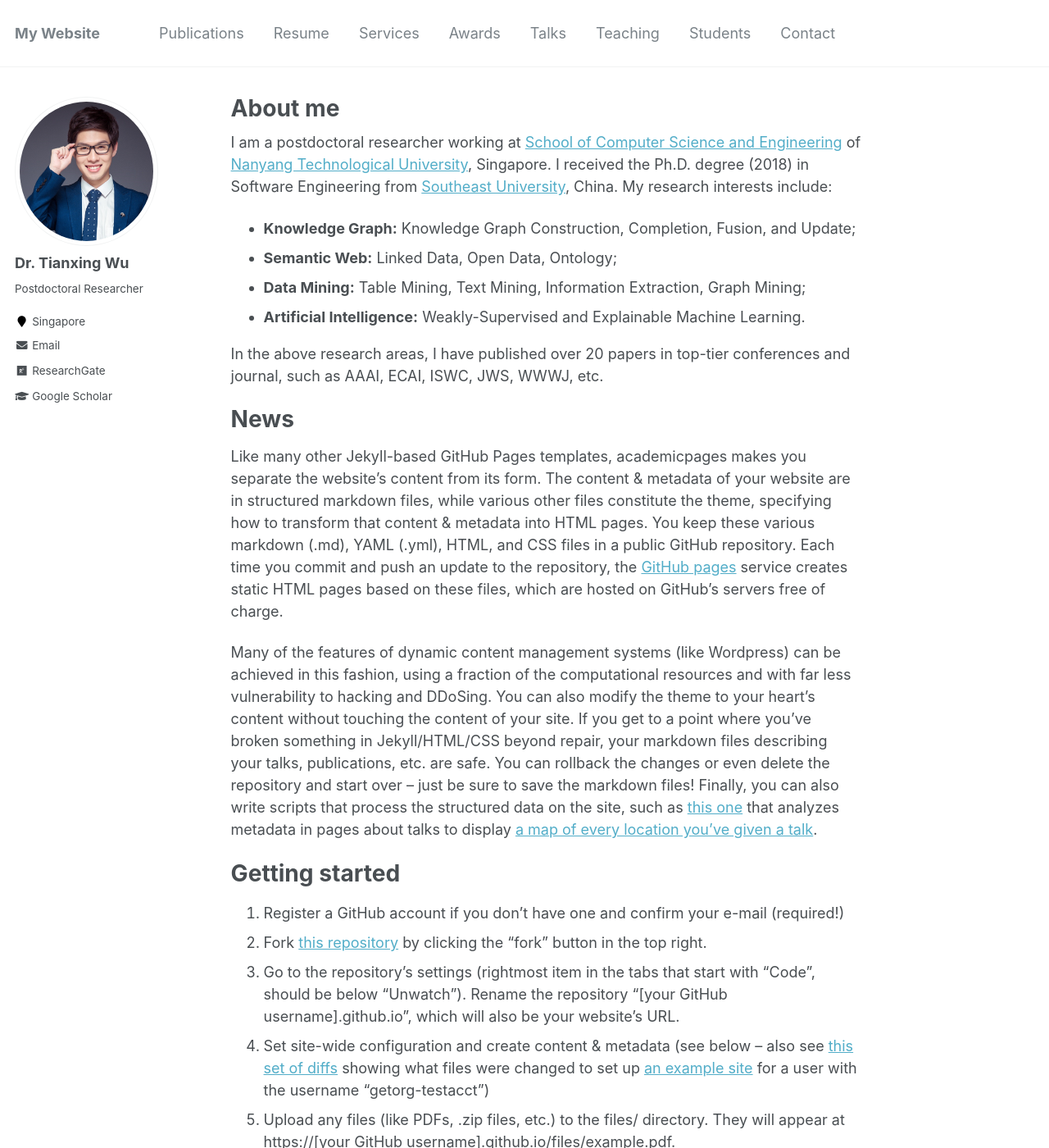
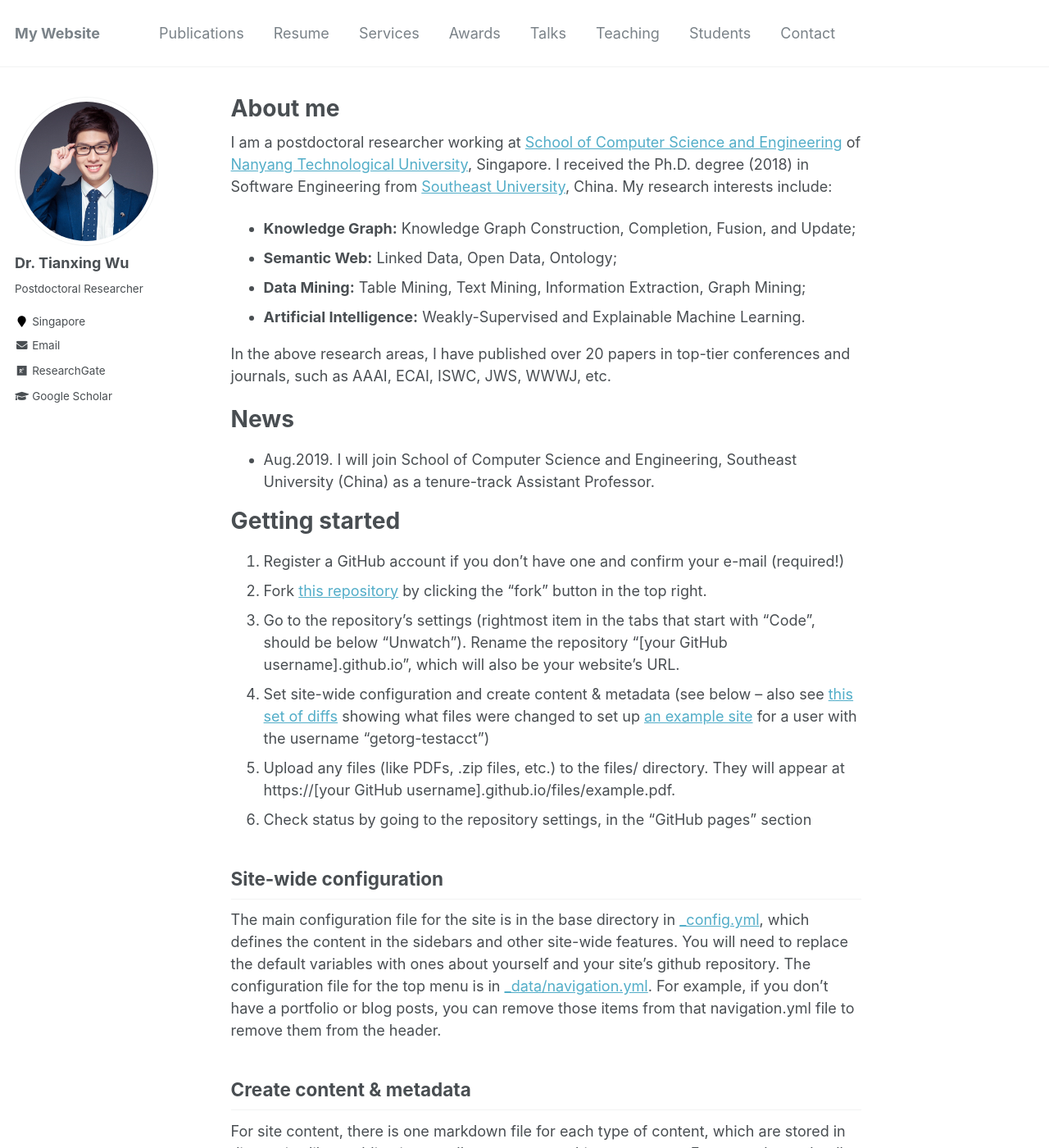
Before and after one commit to tianxing-wu/tianxing-wu.github.io, a Jekyll site: the page built from _pages/about.md, in a window 1280 px wide and 1400 px high. Shown: the whole window at 82% size. Built offline with Jekyll 4.4.1, drawn with Linux system fonts in a browser that asks for light colours.

Commit message:
site update

```diff
--- a/_pages/about.md
+++ b/_pages/about.md
@@ -14,13 +14,13 @@ I am a postdoctoral researcher working at [School of Computer Science and Engine
 * **Data Mining:** Table Mining, Text Mining, Information Extraction, Graph Mining;
 * **Artificial Intelligence:** Weakly-Supervised and Explainable Machine Learning.
 
-In the above research areas, I have published over 20 papers in top-tier conferences and journal, such as AAAI, ECAI, ISWC, JWS, WWWJ, etc.
+In the above research areas, I have published over 20 papers in top-tier conferences and journals, such as AAAI, ECAI, ISWC, JWS, WWWJ, etc.
 
 News
 ======
-Like many other Jekyll-based GitHub Pages templates, academicpages makes you separate the website's content from its form. The content & metadata of your website are in structured markdown files, while various other files constitute the theme, specifying how to transform that content & metadata into HTML pages. You keep these various markdown (.md), YAML (.yml), HTML, and CSS files in a public GitHub repository. Each time you commit and push an update to the repository, the [GitHub pages](https://pages.github.com/) service creates static HTML pages based on these files, which are hosted on GitHub's servers free of charge.
+* Aug.2019. I will join School of Computer Science and Engineering, Southeast University (China) as a tenure-track Assistant Professor.
 
-Many of the features of dynamic content management systems (like Wordpress) can be achieved in this fashion, using a fraction of the computational resources and with far less vulnerability to hacking and DDoSing. You can also modify the theme to your heart's content without touching the content of your site. If you get to a point where you've broken something in Jekyll/HTML/CSS beyond repair, your markdown files describing your talks, publications, etc. are safe. You can rollback the changes or even delete the repository and start over -- just be sure to save the markdown files! Finally, you can also write scripts that process the structured data on the site, such as [this one](https://github.com/academicpages/academicpages.github.io/blob/master/talkmap.ipynb) that analyzes metadata in pages about talks to display [a map of every location you've given a talk](https://academicpages.github.io/talkmap.html).
+
 
 Getting started
 ======
```
Also changed, not shown: 1 other file.
